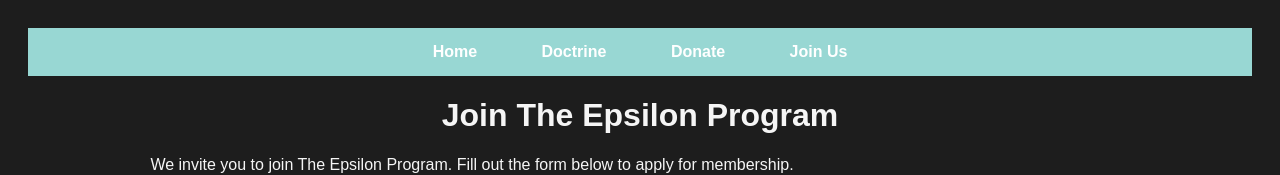
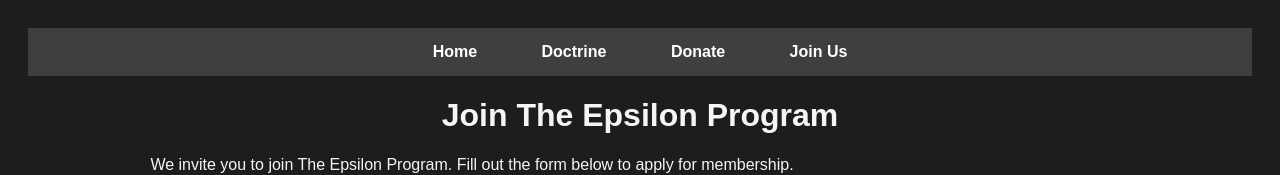
Before and after one commit to EpsilonProgramKifflom/EpsilonProgramKifflom.github.io, a plain HTML site: page joinus.html in a window 1280 px wide. Shown: the top 175 px of the page. Drawn offline with Linux system fonts and the light colour scheme.

Commit message:
Work in Progress

```diff
--- a/joinus.html
+++ b/joinus.html
@@ -13,7 +13,7 @@
             padding: 20px;
         }
         header {
-            background-color: #98d7d3;
+            background-color: #3f3f3f;
             padding: 15px 0;
         }
         header a {
```
Also changed, not shown: doctrine.html (+2 -2 lines), donate.html (+1 -1 lines), index.html (+1 -1 lines).
